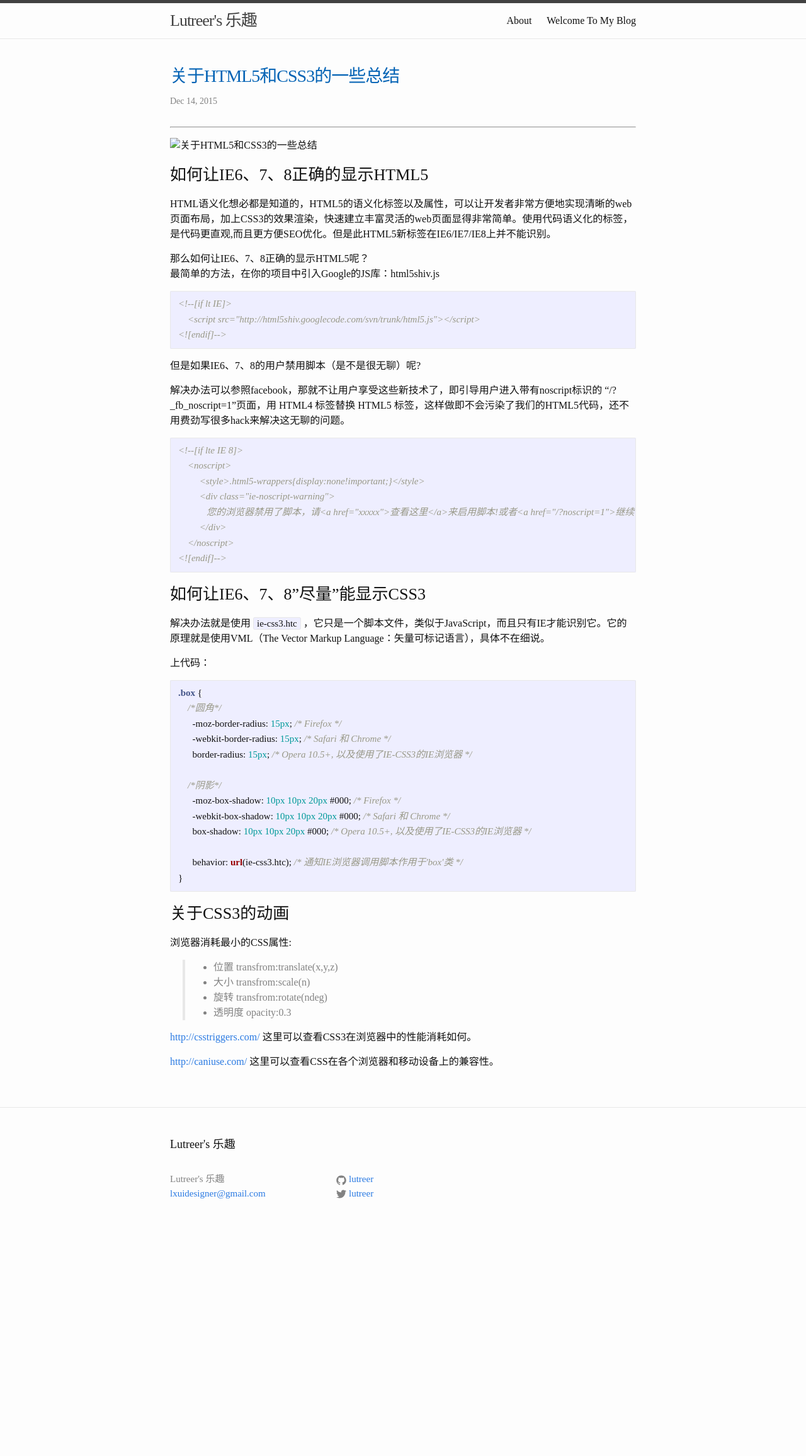
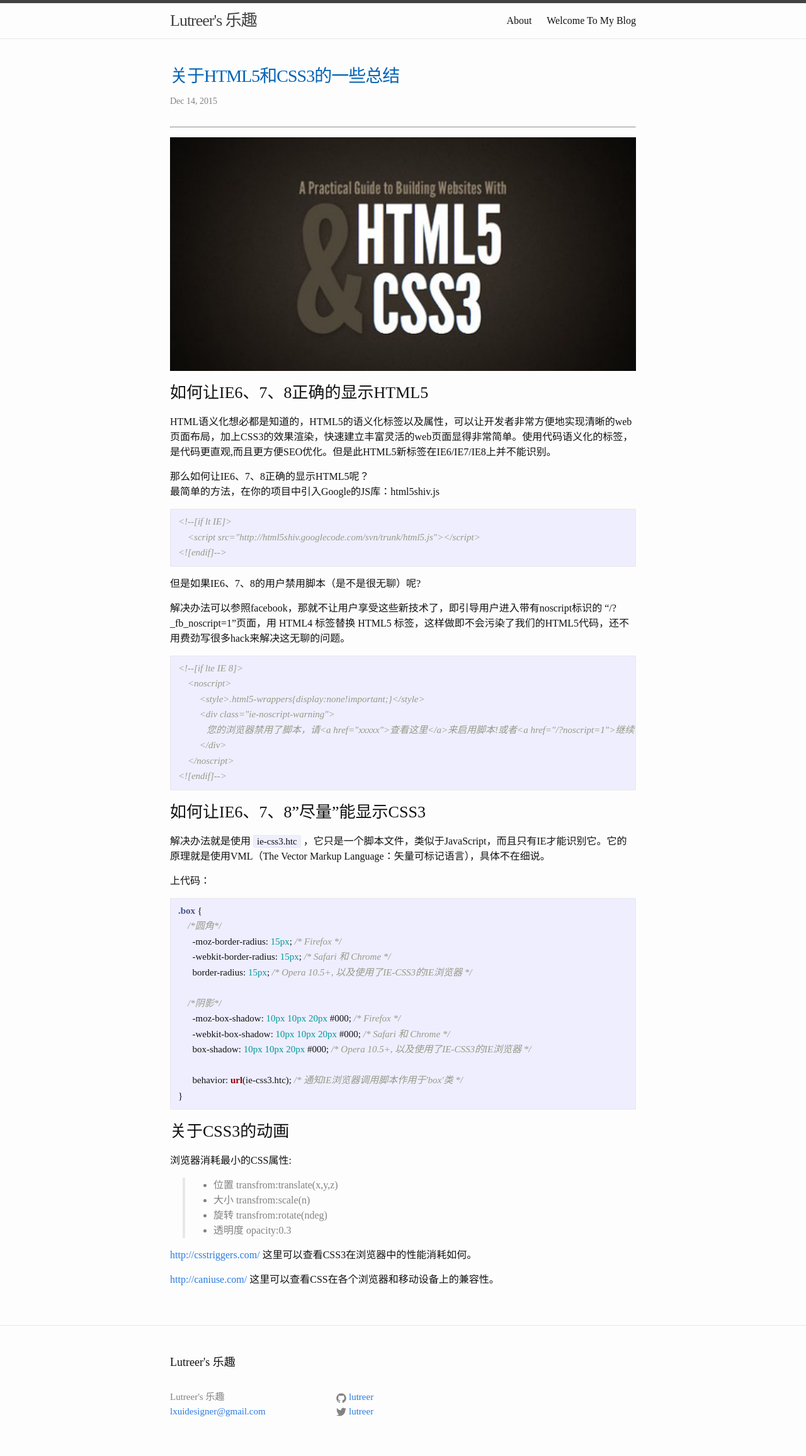
Before and after one commit to Lutreer/blog, a Jekyll site: the page built from _posts/2015-12-14-html5-css3.MD, in a window 1280 px wide. Shown: the whole page at 63% size. Built offline with Jekyll 4.4.1, drawn with Linux system fonts in a browser that asks for light colours; nearby versions of some CDN libraries; comment, search, counter and statistics services are not loaded; before the commit the page ends 1966 px from its top, so only the background shows below that.

Commit message:
fixed a bug about img

```diff
--- a/_posts/2015-12-14-html5-css3.MD
+++ b/_posts/2015-12-14-html5-css3.MD
@@ -5,7 +5,7 @@ title: 关于HTML5和CSS3的一些总结
 
 ***
 
-![ 关于HTML5和CSS3的一些总结 ](/blog/img/2015-12-14-html5-css3.jpg)
+![ 关于HTML5和CSS3的一些总结 ](/blog/img/2015/2015-12-14-html5-css3.jpg)
 
 ### 如何让IE6、7、8正确的显示HTML5
 
```
Also changed, not shown: img/2015/2015-12-14-html5-css3.jpg.
